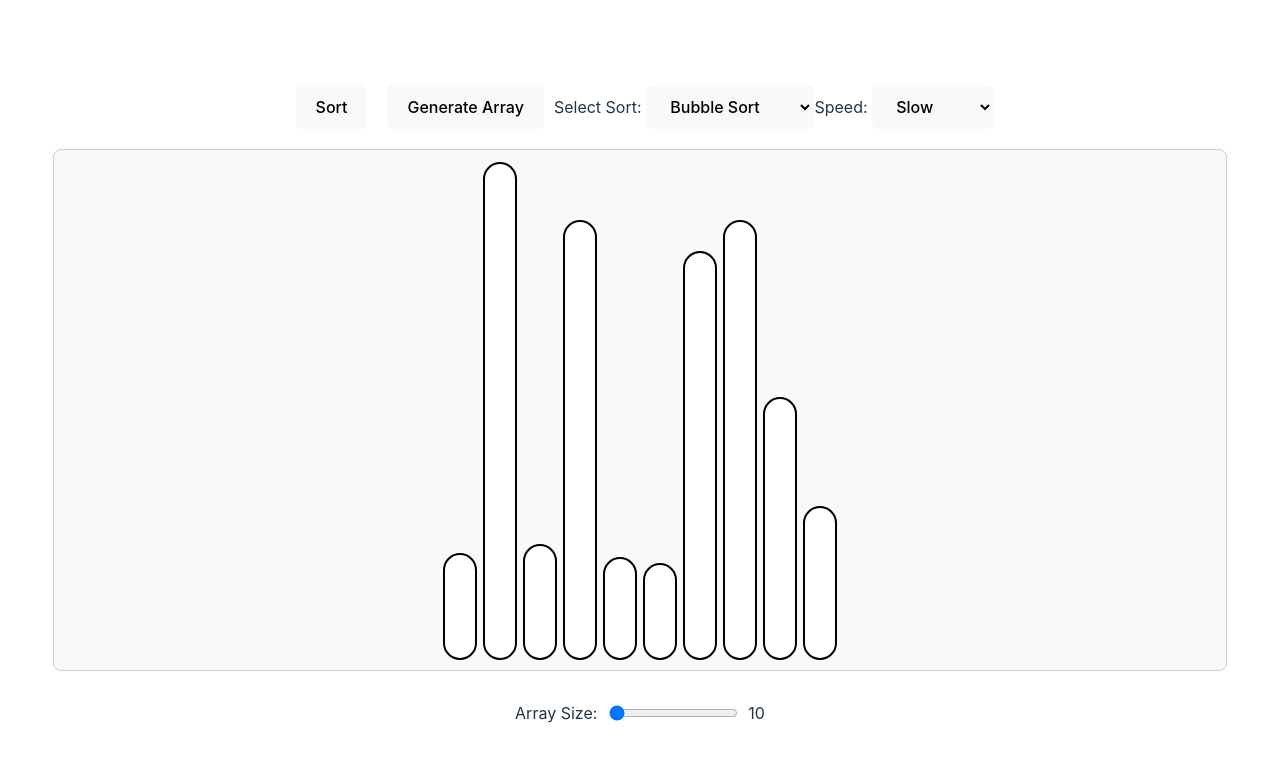
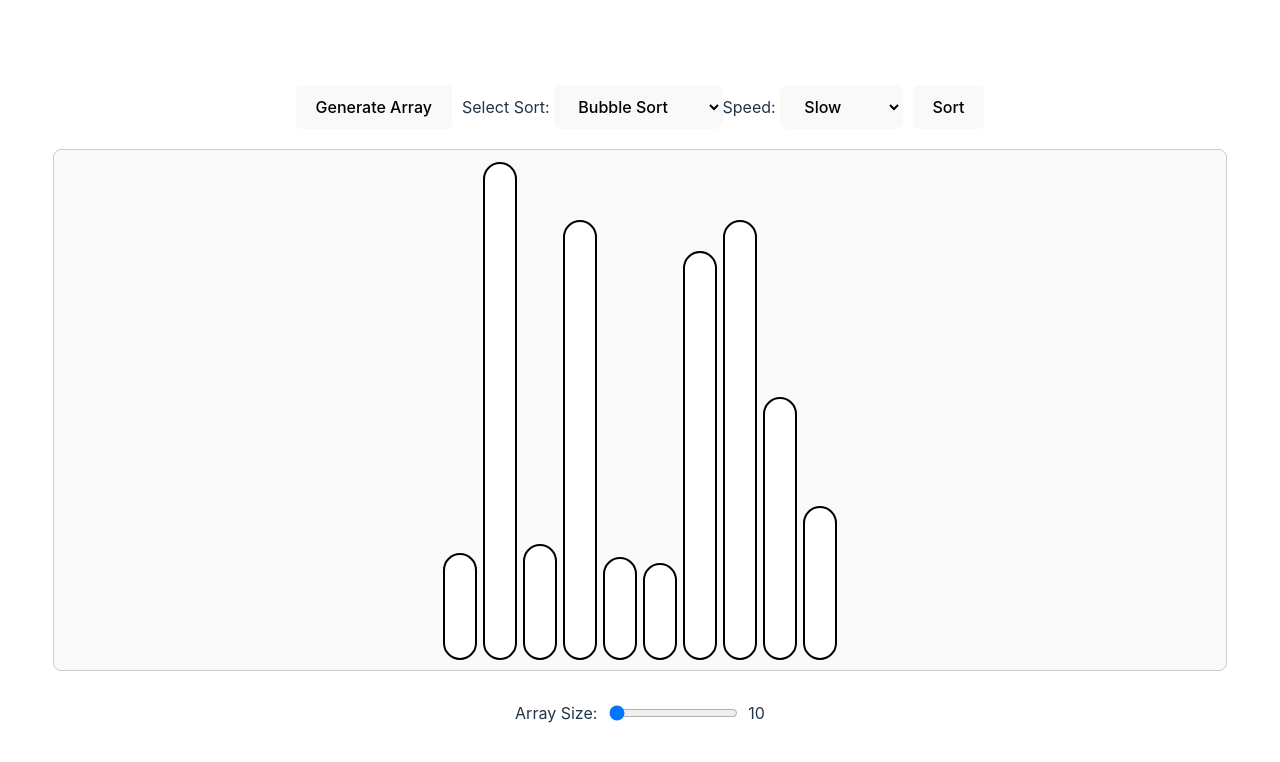
Before and after one commit to Akshat-Kalra/React-Sorting-Visualizer, a React (Vite) app: page / in a window 1280 px wide. Shown: the top 762 px of the page. Built offline with nearby package versions, Linux system fonts and the light colour scheme.

Commit message:
changed button layout

```diff
--- a/src/Components/SortingVisualizer.jsx
+++ b/src/Components/SortingVisualizer.jsx
@@ -152,15 +152,6 @@ function SortingVisualizer() {
   return (
     <>
       <div className="button-container">
-        <button className={`${selectedSort !== "Bubble" ? "hidden" : ""}`} onClick={bubbleSort} disabled={isSorting}>
-        Sort
-        </button>
-        <button className={`${selectedSort !== "Insertion" ? "hidden" : ""}`} onClick={insertionSort} disabled={isSorting}>
-        Sort
-        </button>
-        <button className={`${selectedSort !== "Selection" ? "hidden" : ""}`} onClick={selectionSort} disabled={isSorting}>
-        Sort
-        </button>
         <button onClick={generateRandomArray} disabled={isSorting}>
           Generate Array
         </button>
@@ -190,6 +181,15 @@ function SortingVisualizer() {
             <option value="Fast">Fast</option>
           </select>
         </div>
+        <button className={`${selectedSort !== "Bubble" ? "hidden" : ""}`} onClick={bubbleSort} disabled={isSorting}>
+        Sort
+        </button>
+        <button className={`${selectedSort !== "Insertion" ? "hidden" : ""}`} onClick={insertionSort} disabled={isSorting}>
+        Sort
+        </button>
+        <button className={`${selectedSort !== "Selection" ? "hidden" : ""}`} onClick={selectionSort} disabled={isSorting}>
+        Sort
+        </button>
       </div>
       <div className="array-container">
         {array.map((value, idx) => (
```
